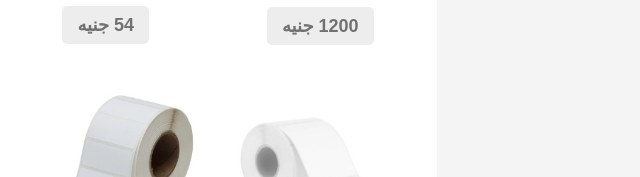
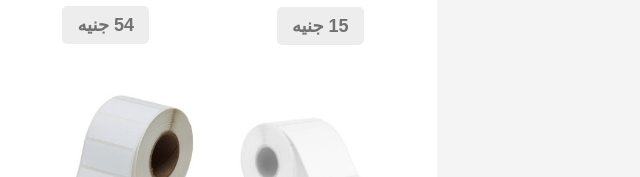
Before and after one commit to webdev1code/CodeSystems, a plain HTML site: page paper.html in a window 1280 px wide. Shown: the part 821-998 px from the top of the page, 558-1198 px from the left. Drawn offline with Linux system fonts and the light colour scheme.

Commit message:
Update paper.html

```diff
--- a/paper.html
+++ b/paper.html
@@ -169,7 +169,7 @@
             <img src="images/pa5.jpeg" alt="منتج 5">
             <h4>GENERIC</h4>
             <p>ورق طباعة حراري 5.7سم 16متر</p>
-            <span class="price">1200 جنيه</span>
+            <span class="price">15 جنيه</span>
 
         </div>
         <div class="product-card">
```
